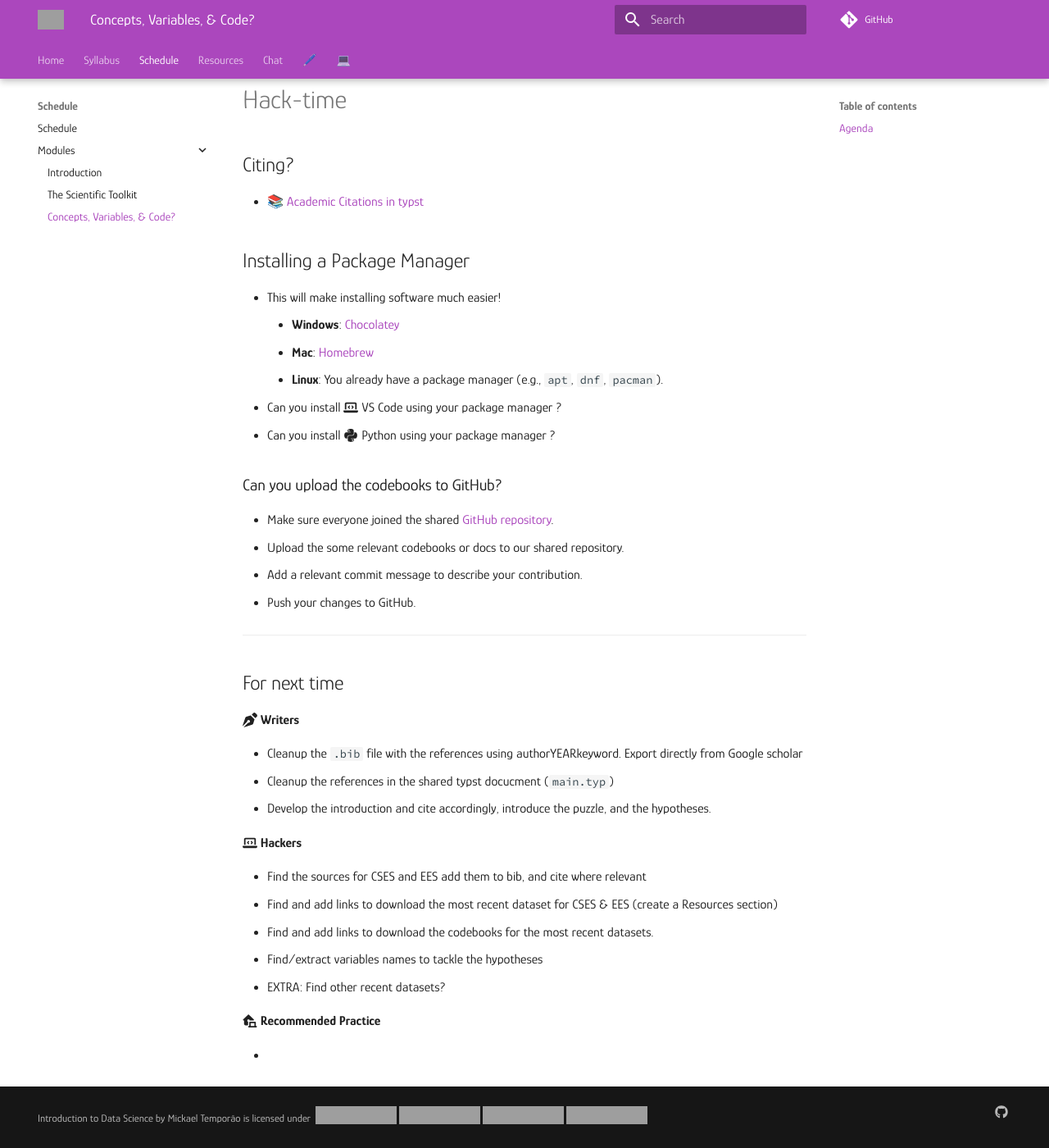
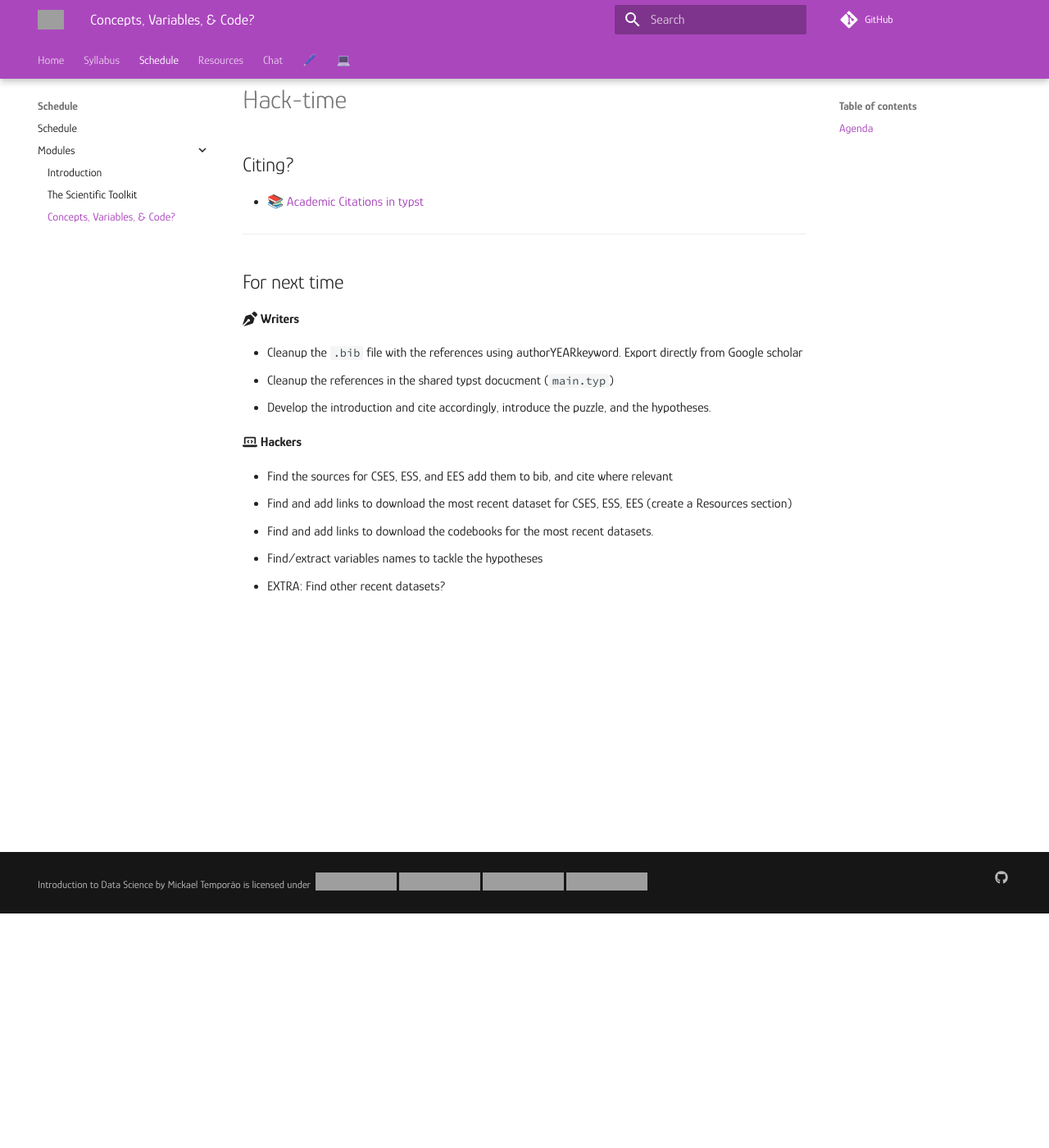
Before and after one commit to mickaeltemporao/itds, an MkDocs documentation site: the page built from docs/modules/programming-1.md, in a window 1280 px wide and 1400 px high, scrolled down 286 px. Shown: the whole window at 82% size. Built offline with MkDocs 1.6.1 and Material for MkDocs 9.7.7, drawn with Linux system fonts in a browser that asks for light colours; comment, search, counter and statistics services are not loaded; grey boxes are pictures that could not be loaded.

```diff
--- a/docs/modules/programming-1.md
+++ b/docs/modules/programming-1.md
@@ -2,7 +2,7 @@
 
 ## Agenda
 - [ ] Collaborative paper discussion
-- [ ] Hack-time: Academic citations in typst & package manager
+- [ ] Hack-time: Academic citations in typst
 - [ ] For next time
 
 <!-- ## Notebook -->
@@ -12,20 +12,6 @@
 
 ## Citing?
 - [📚 Academic Citations in typst](../resources/writing.md#academic-citations-in-typst)
-
-## Installing a Package Manager
-- This will make installing software much easier!
-    - **Windows**: [Chocolatey](https://chocolatey.org/install)
-    - **Mac**: [Homebrew](https://brew.sh/)
-    - **Linux**: You already have a package manager (e.g., `apt`, `dnf`, `pacman`).
-- Can you install :fontawesome-solid-laptop-code: VS Code using your package manager ?
-- Can you install :fontawesome-brands-python: Python using your package manager ?
-
-### Can you upload the codebooks to GitHub?
-- Make sure everyone joined the shared [GitHub repository](https://github.com/mickaeltemporao/paper-spsc-2026).
-- Upload the some relevant codebooks or docs to our shared repository.
-- Add a relevant commit message to describe your contribution.
-- Push your changes to GitHub.
 
 ---
 
@@ -39,12 +25,8 @@
 
 **:fontawesome-solid-laptop-code: Hackers**
 
-- Find the sources for CSES and EES add them to bib, and cite where relevant
-- Find and add links to download the most recent dataset for CSES & EES (create a Resources section)
+- Find the sources for CSES, ESS, and EES add them to bib, and cite where relevant
+- Find and add links to download the most recent dataset for CSES, ESS, EES (create a Resources section)
 - Find and add links to download the codebooks for the most recent datasets.
 - Find/extract variables names to tackle the hypotheses
 - EXTRA: Find other recent datasets?
-
-**:fontawesome-solid-house-laptop: Recommended Practice**
-
--
```
Also changed, not shown: docs/schedule.md (+13 -13 lines).
